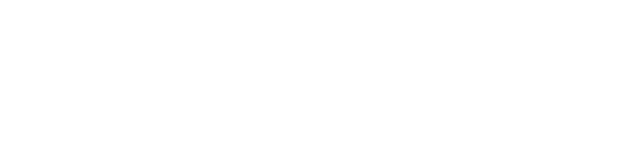
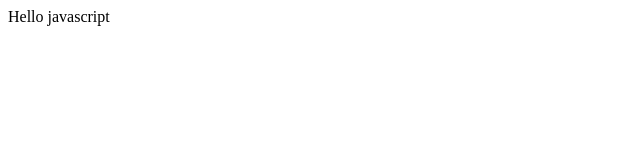
Before and after one commit to enamul90/Javascript, a plain HTML site: page index.html in a window 1280 px wide. Shown: the whole page, without its empty margins (0-640 px from the left). Drawn offline with Linux system fonts and the light colour scheme.

Commit message:
fast-code

```diff
--- a/index.html
+++ b/index.html
@@ -9,7 +9,7 @@
 
 
     <script>
-
+        document.write ("Hello javascript")
     </script>
 </body>
 </html>
```
